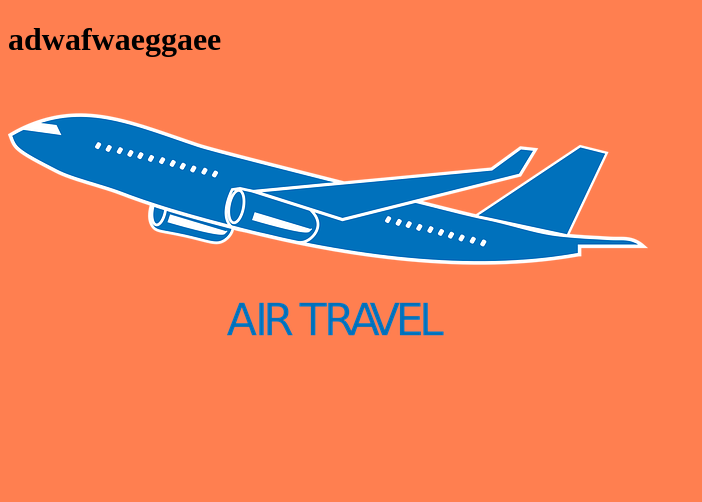
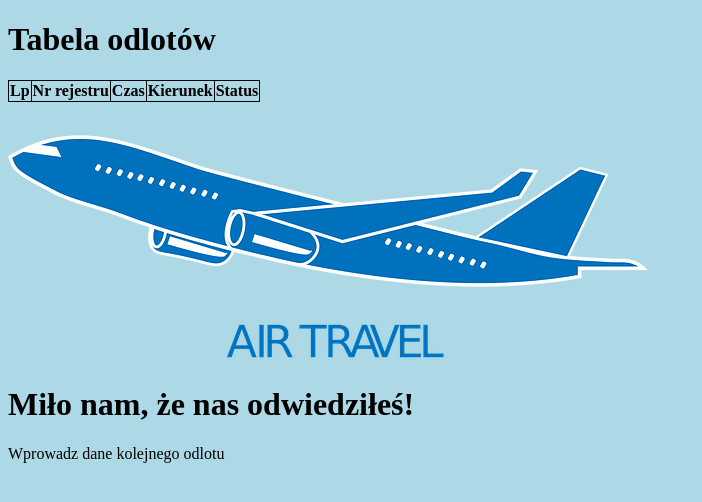
Before and after one commit to JakubArtysiewicz/Lotnisko2, a Django app: page / in a window 1280 px wide. Shown: the top 502 px of the page, without its empty margins (0-702 px from the left). Run offline with Django 5.2, Linux system fonts and the light colour scheme; lists and menus that the app fills with data are empty.

Commit message:
dodanie cssów

```diff
--- a/lotnisko/static/lotapp/css/index.css
+++ b/lotnisko/static/lotapp/css/index.css
@@ -1,3 +1,12 @@
 body {
-  background-color: coral;
+  background-color: lightblue;
 }
+.tabela_odlotow {
+  font-weight: bold;
+}
+table, th, td {
+  border: 1px solid black;
+}
+table{
+  border-collapse: collapse;
+}
--- a/lotnisko/templates/lotapp/index.html
+++ b/lotnisko/templates/lotapp/index.html
@@ -7,7 +7,16 @@
     <link rel="stylesheet" href="{% static 'lotapp/css/index.css' %}">
 </head>
 <body>
-    <h1>adwafwaeggaee</h1>
+    <h1 class="tabela_odlotow" >Tabela odlotów</h1>
+    <table>
+        <th>Lp</th>
+        <th>Nr rejestru</th>
+        <th>Czas</th>
+        <th>Kierunek</th>
+        <th>Status</th>
+    </table>
     <img src="{% static 'lotapp/images/samolot.png' %}">
+    <h1>Miło nam, że nas odwiedziłeś!</h1>
+    <a>Wprowadz dane kolejnego odlotu</a>
 </body>
 </html>
```
